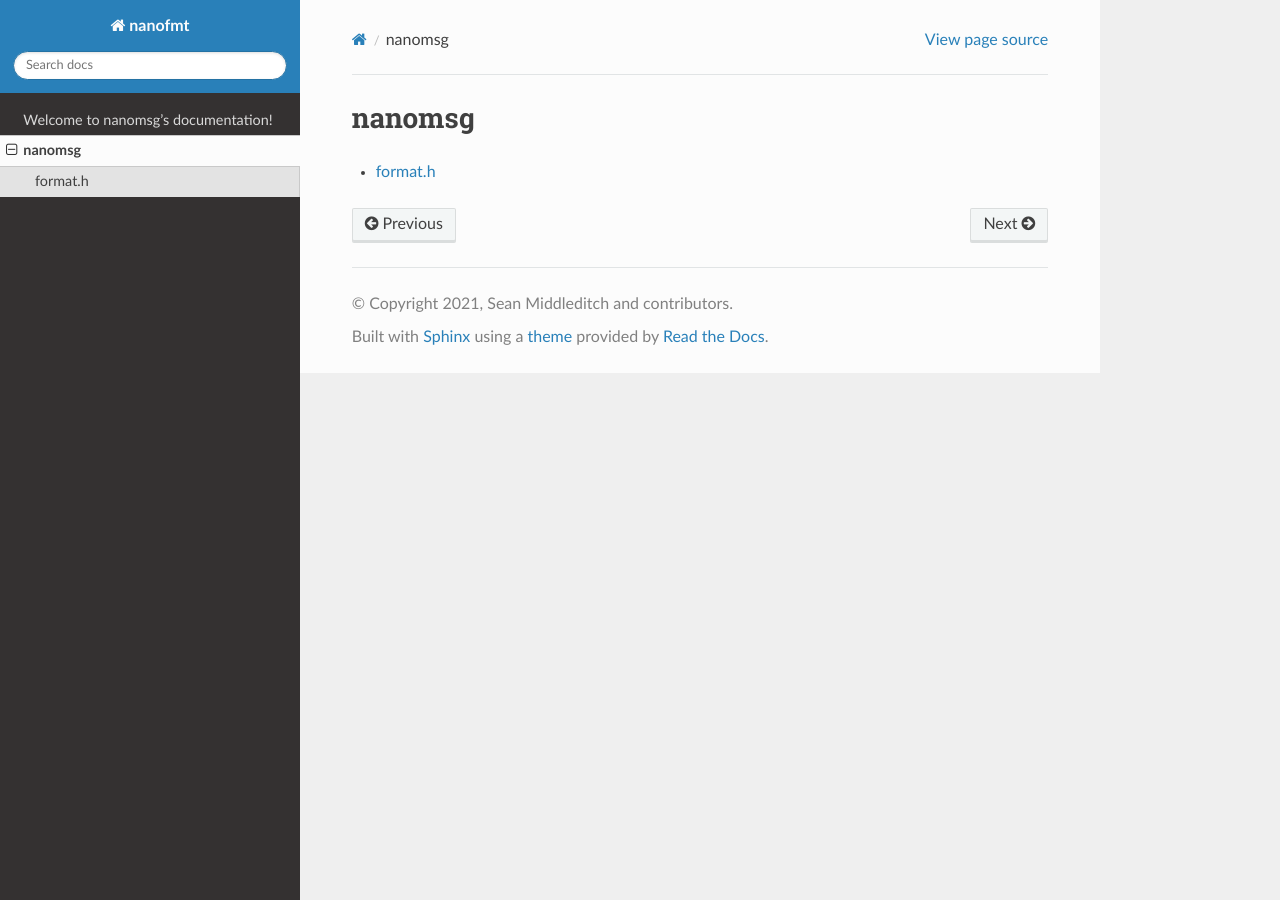
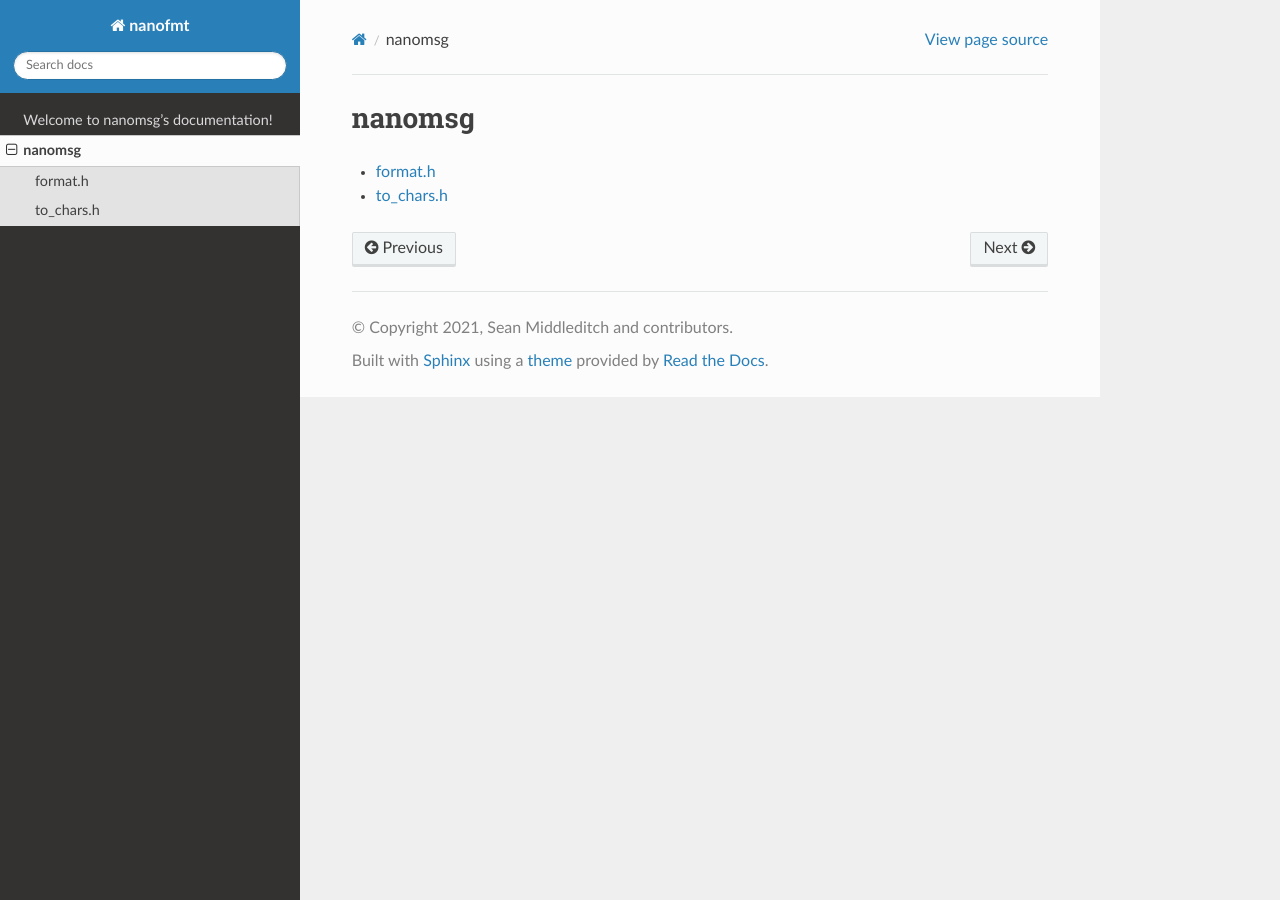
Before and after one commit to seanmiddleditch/nanofmt, a Sphinx documentation site: the page built from docs/sphinx/api/index.rst, in a window 1280 px wide. Built offline with Sphinx 7.4.7 and the Read the Docs theme 2.0.0, drawn with Linux system fonts in a browser that asks for light colours.

Commit message:
Add to_chars.h docs

```diff
--- a/docs/sphinx/api/format.rst
+++ b/docs/sphinx/api/format.rst
@@ -1,4 +1,4 @@
-.. _api_foo:
+.. _api_format:
 
 format.h
 ========
--- /dev/null
+++ b/docs/sphinx/api/to_chars.rst
@@ -0,0 +1,7 @@
+.. _api_to_chars:
+
+to_chars.h
+==========
+
+.. doxygenfile:: to_chars.h
+   :project: nanofmt
```
Also changed, not shown: 1 other file.
